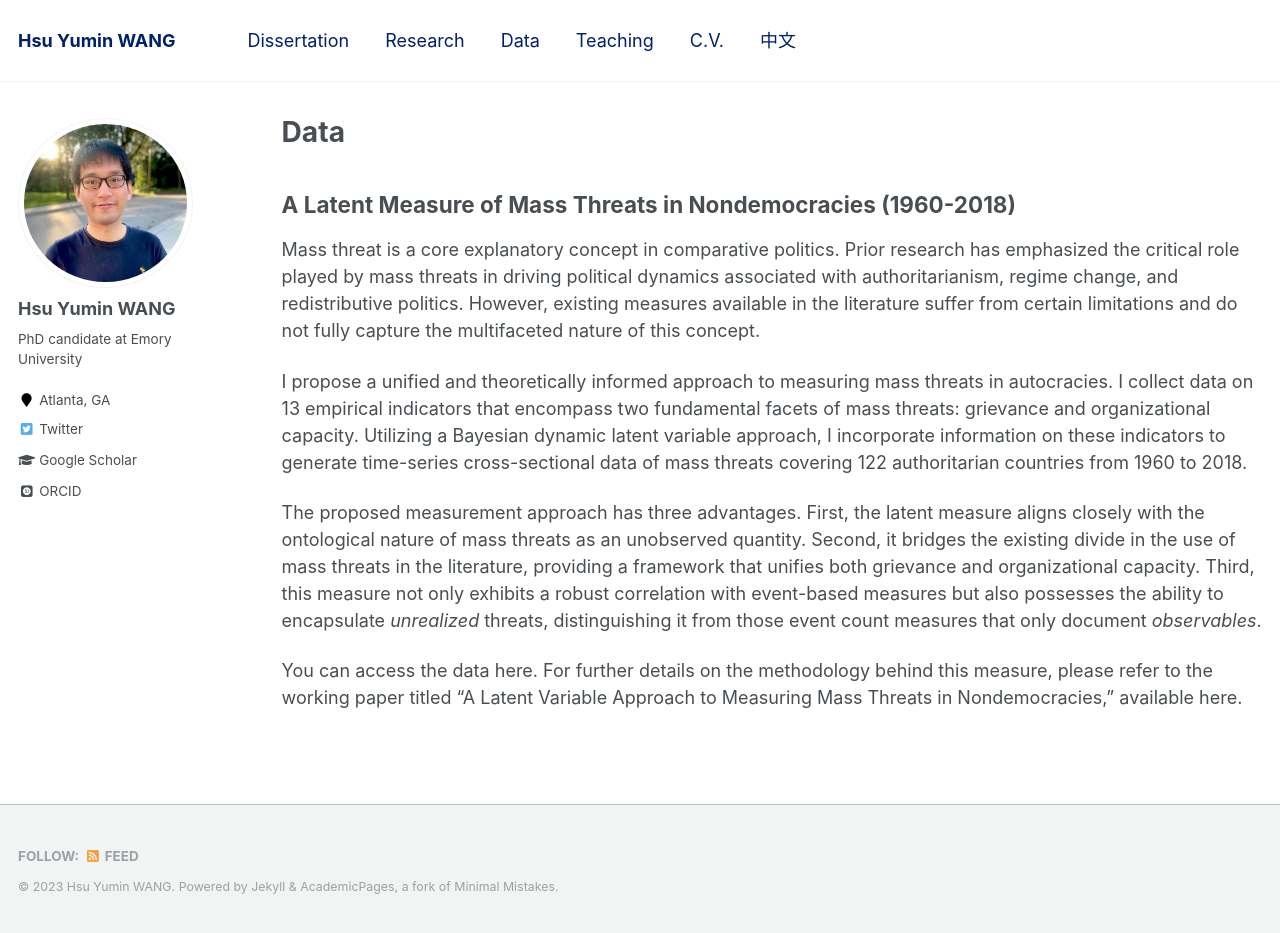
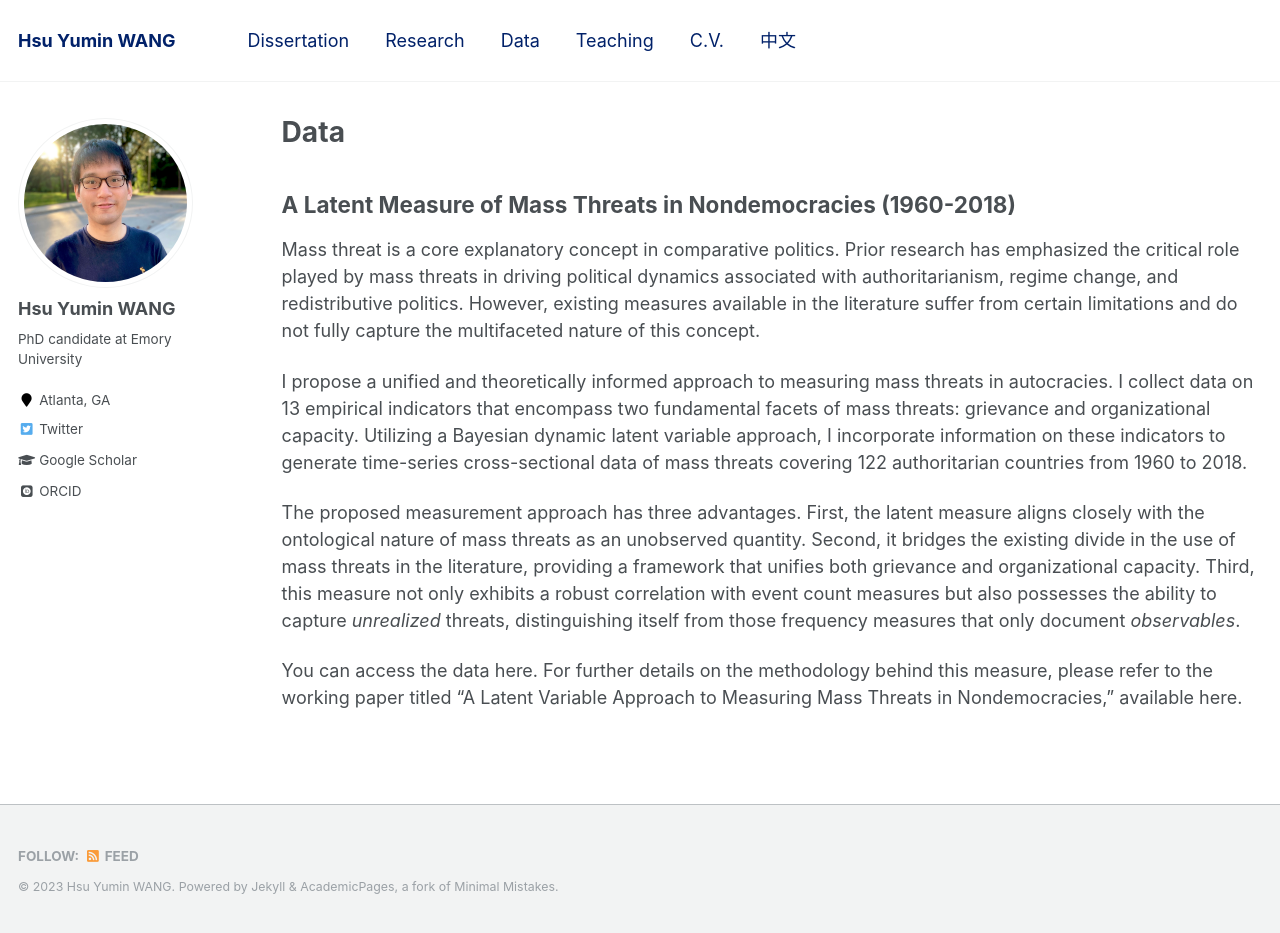
Before and after one commit to hsuyumin/hsuyumin.github.io, a Jekyll site: the page built from _pages/data.md, in a window 1280 px wide and 933 px high. Built offline with Jekyll 4.4.1, drawn with Linux system fonts in a browser that asks for light colours; some web fonts are replaced.

Commit message:
Update data.md

```diff
--- a/_pages/data.md
+++ b/_pages/data.md
@@ -14,6 +14,6 @@ Mass threat is a core explanatory concept in comparative politics. Prior researc
 
 I propose a unified and theoretically informed approach to measuring mass threats in autocracies. I collect data on 13 empirical indicators that encompass two fundamental facets of mass threats: grievance and organizational capacity. Utilizing a Bayesian dynamic latent variable approach, I incorporate information on these indicators to generate time-series cross-sectional data of mass threats covering 122 authoritarian countries from 1960 to 2018.
 
-The proposed measurement approach has three advantages. First, the latent measure aligns closely with the ontological nature of mass threats as an unobserved quantity. Second, it bridges the existing divide in the use of mass threats in the literature, providing a framework that unifies both grievance and organizational capacity. Third, this measure not only exhibits a robust correlation with event-based measures but also possesses the ability to encapsulate _unrealized_ threats, distinguishing it from those event count measures that only document  _observables_.
+The proposed measurement approach has three advantages. First, the latent measure aligns closely with the ontological nature of mass threats as an unobserved quantity. Second, it bridges the existing divide in the use of mass threats in the literature, providing a framework that unifies both grievance and organizational capacity. Third, this measure not only exhibits a robust correlation with event count measures but also possesses the ability to capture _unrealized_ threats, distinguishing itself from those frequency measures that only document _observables_.
 
 You can access the data here. For further details on the methodology behind this measure, please refer to the working paper titled "A Latent Variable Approach to Measuring Mass Threats in Nondemocracies," available here.
```
